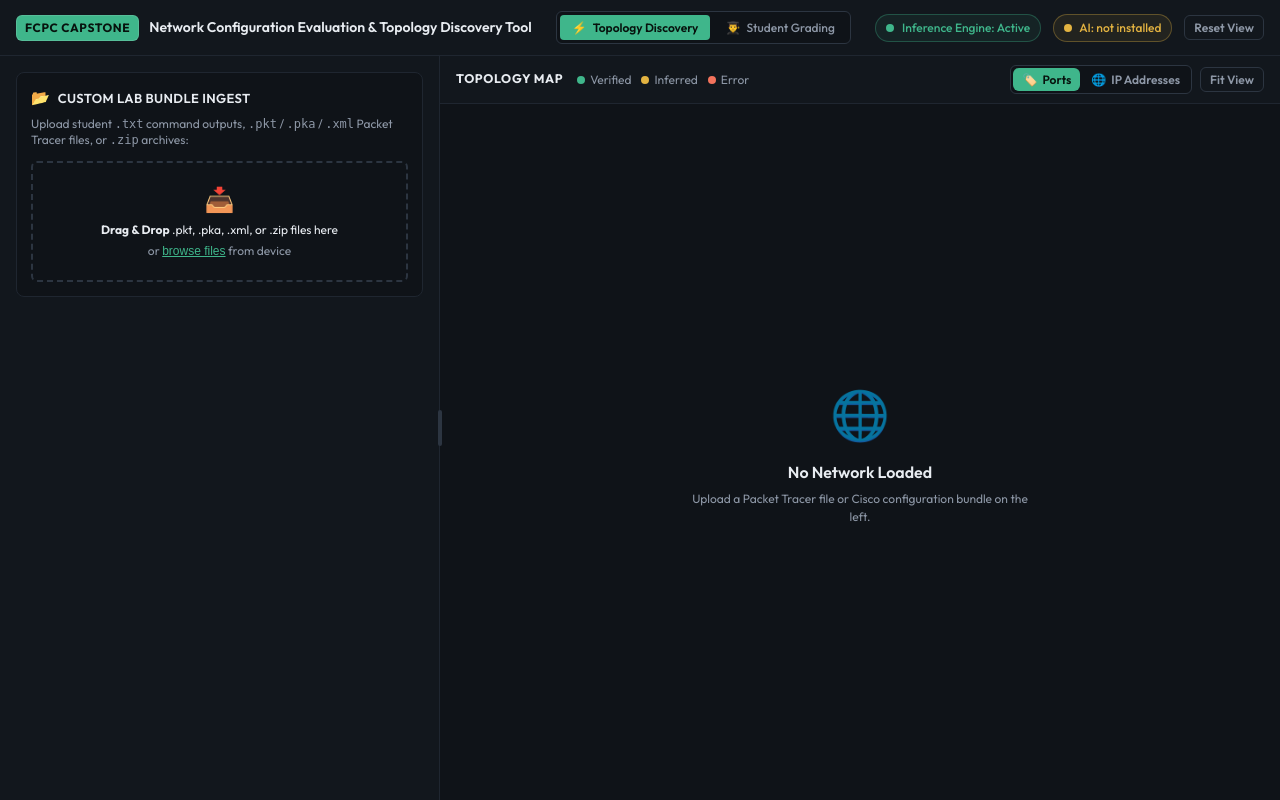
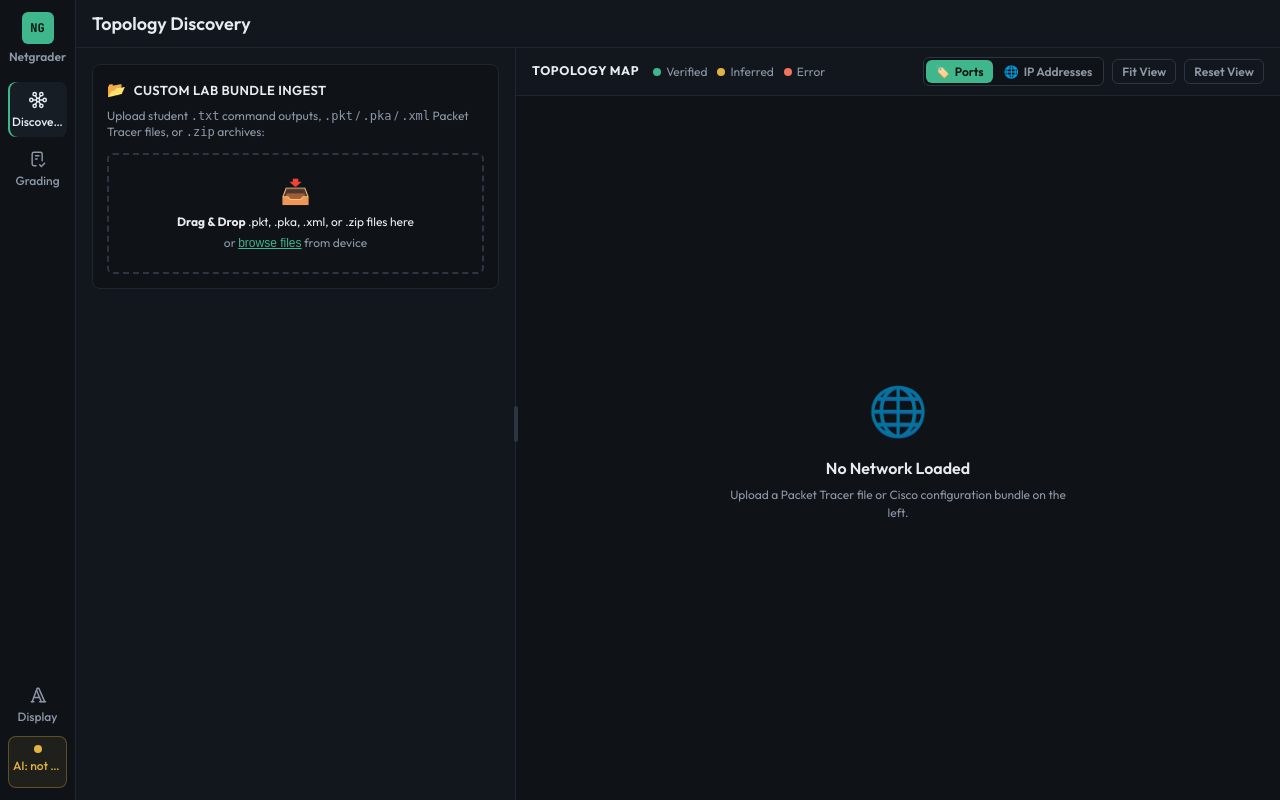
Before and after one commit to Aldrinerd/Netgrader, a FastAPI app: template templates/base.html in a window 1280 px wide. Run offline with FastAPI, Linux system fonts and the light colour scheme; the template is opened without the code that fills it, so the values that code supplies are empty; parts of the project's set-up code (start-up, migrations or seed data) failed here and were passed over.

Commit message:
feat(shell): left rail, context bar and Display menu
The top tab bar becomes a labelled left rail (Discovery, Instructor, Grading, then Display and AI status), with the screen name in a context bar. The Display menu sets text size, theme, contrast and motion through window.NetgraderDisplay. Reset View moves into the map toolbar, and the pulsing status dot is gone. Mode switching is unchanged: rail items keep the mode-tab-btn class and data-mode.

Co-Authored-By: Claude Sonnet 5.5 <noreply@anthropic.com>

```diff
--- /dev/null
+++ b/static/css/layouts/shell.css
@@ -0,0 +1,84 @@
+/* static/css/layouts/shell.css -- rail, context bar, Display menu, icon base. */
+
+.icon { width: 1.125rem; height: 1.125rem; flex: none; vertical-align: -0.2em; }
+
+.app-layout {
+    display: grid;
+    grid-template-columns: var(--rail-width) minmax(0, 1fr);
+    height: 100vh;
+    background: var(--surface-base);
+    color: var(--text);
+}
+.app-main {
+    display: grid;
+    grid-template-rows: var(--context-height) minmax(0, 1fr);
+    min-width: 0;
+    min-height: 0;
+}
+
+.rail {
+    position: relative;
+    display: flex;
+    flex-direction: column;
+    gap: 0.25rem;
+    padding: 0.75rem 0.5rem;
+    background: var(--surface-sunken);
+    border-right: 1px solid var(--line);
+    min-height: 0;
+}
+.rail-brand { display: flex; flex-direction: column; align-items: center; gap: 0.25rem; margin-bottom: 0.75rem; }
+.rail-mark {
+    width: 2rem; height: 2rem; border-radius: var(--radius-sm);
+    display: grid; place-items: center;
+    background: var(--accent); color: var(--on-accent);
+    font: 600 var(--text-xs) var(--font-mono);
+}
+.rail-brand-name { font-size: var(--text-xs); font-weight: 600; color: var(--text-muted); }
+.rail-items { display: flex; flex-direction: column; gap: 0.25rem; }
+.rail-footer { margin-top: auto; display: flex; flex-direction: column; gap: 0.25rem; }
+.rail-item {
+    display: flex; flex-direction: column; align-items: center; gap: 0.25rem;
+    width: 100%; min-height: 3.25rem; padding: 0.5rem 0.25rem;
+    border: 0; border-radius: var(--radius-md);
+    background: transparent; color: var(--text-muted);
+    font: 500 var(--text-xs) var(--font-main);
+    cursor: pointer;
+}
+.rail-item .icon { width: 1.25rem; height: 1.25rem; }
+.rail-item:hover { background: var(--tint-neutral-mid); color: var(--text); }
+.rail-item.active { background: var(--surface-raised); color: var(--text); box-shadow: inset 2px 0 0 var(--accent); }
+.rail-item:focus-visible, .display-menu input:focus-visible { outline: 2px solid var(--focus-ring); outline-offset: 2px; }
+:root[data-contrast="high"] .rail-item:focus-visible { outline-width: 3px; }
+.rail-label { max-width: 100%; overflow: hidden; text-overflow: ellipsis; white-space: nowrap; }
+
+.context-bar {
+    display: flex; align-items: center; gap: 1rem;
+    padding: 0 1rem;
+    border-bottom: 1px solid var(--line);
+    background: var(--surface);
+    min-width: 0;
+}
+.context-title {
+    margin: 0; font-size: var(--text-lg); font-weight: 600;
+    overflow: hidden; text-overflow: ellipsis; white-space: nowrap;
+}
+
+.display-menu {
+    position: absolute;
+    left: calc(100% + 0.5rem);
+    bottom: 0.75rem;
+    z-index: 50;
+    width: 16rem;
+    padding: 0.75rem;
+    background: var(--surface-raised);
+    border: 1px solid var(--line-strong);
+    border-radius: var(--radius-md);
+    box-shadow: var(--shadow-pop);
+    color: var(--text);
+}
+.display-menu[hidden] { display: none; }
+.display-menu fieldset { border: 0; margin: 0 0 0.75rem; padding: 0; }
+.display-menu fieldset:last-child { margin-bottom: 0; }
+.display-menu legend { font-size: var(--text-xs); font-weight: 600; color: var(--text-muted); margin-bottom: 0.25rem; }
+.display-menu label { display: flex; align-items: center; gap: 0.5rem; padding: 0.25rem 0; font-size: var(--text-sm); cursor: pointer; }
+.display-hint { color: var(--text-muted); font-size: var(--text-xs); }
--- a/static/css/legacy.css
+++ b/static/css/legacy.css
@@ -31,139 +31,14 @@ html, body {
     background: var(--text-muted);
 }
 
-/* App Layout */
-.app-layout {
-    display: flex;
-    flex-direction: column;
-    height: 100vh;
-    height: 100dvh;
-    width: 100vw;
-    overflow: hidden;
-}
-
-/* Top Navbar */
-.navbar {
-    height: 56px;
-    min-height: 56px;
-    max-height: 56px;
-    flex-shrink: 0;
-    background-color: var(--bg-surface);
-    border-bottom: 1px solid var(--border-color);
-    display: flex;
-    align-items: center;
-    justify-content: space-between;
-    padding: 0 16px;
-    gap: 14px;
-    z-index: 100;
-}
-
-.brand-section {
-    display: flex;
-    align-items: center;
-    gap: 10px;
-    min-width: 0;
-    flex-shrink: 1;
-}
-
-.brand-badge {
-    background: var(--accent);
-    color: var(--on-accent);
-    font-size: 0.75rem;
-    font-weight: 700;
-    letter-spacing: 0.05em;
-    padding: 3px 8px;
-    border-radius: var(--radius-sm);
-    border: 1px solid var(--tint-neutral-strong);
-    flex-shrink: 0;
-}
-
-.app-title {
-    font-size: 0.875rem;
-    font-weight: 600;
-    color: var(--text-primary);
-    white-space: nowrap;
-    overflow: hidden;
-    text-overflow: ellipsis;
-}
-
-/* Mode Navigation Switcher */
-.main-mode-switcher {
-    display: flex;
-    align-items: center;
-    background-color: var(--bg-surface-subtle);
-    border: 1px solid var(--border-highlight);
-    border-radius: var(--radius-sm);
-    padding: 3px;
-    gap: 3px;
-}
-
-.mode-tab-btn {
-    background: transparent;
-    border: none;
-    color: var(--text-secondary);
-    padding: 5px 12px;
-    border-radius: 4px;
-    font-family: var(--font-main);
-    font-size: 0.75rem;
-    font-weight: 500;
-    display: inline-flex;
-    align-items: center;
-    gap: 6px;
-    cursor: pointer;
-    transition: all 0.2s ease;
-    user-select: none;
-    white-space: nowrap;
-}
-
-.mode-tab-btn:hover {
-    color: var(--text-primary);
-    background-color: var(--tint-neutral-mid);
-}
-
-.mode-tab-btn.active {
-    background: var(--accent-blue);
-    color: var(--on-accent);
-    font-weight: 600;
-    box-shadow: none;
-}
-
-.nav-controls {
-    display: flex;
-    align-items: center;
-    gap: 12px;
-}
-
-.system-status-indicator {
-    display: flex;
-    align-items: center;
-    gap: 8px;
-    background-color: var(--tint-ok-weak);
-    border: 1px solid var(--tint-ok-strong);
-    padding: 4px 10px;
-    border-radius: 20px;
-    font-size: 0.75rem;
-    font-weight: 500;
-    color: var(--accent-green);
-    white-space: nowrap;
-}
-
-.status-dot {
-    width: 8px;
-    height: 8px;
+.loading-spinner {
+    width: 1.5rem; height: 1.5rem; margin: 0 auto 0.75rem;
+    border: 2px solid var(--line-strong);
+    border-top-color: var(--accent);
     border-radius: 50%;
-    background-color: var(--accent-green);
-}
-
-.status-dot.pulsing {
-    box-shadow: none;
-    animation: pulse 2s infinite;
-}
-
-@keyframes pulse {
-    0% { box-shadow: none; }
-    70% { box-shadow: none; }
-    100% { box-shadow: none; }
-}
+    animation: spin 0.8s linear infinite;
+}
+@keyframes spin { to { transform: rotate(360deg); } }
 
 /* Workspace Layout */
 .workspace-grid {
@@ -171,8 +46,7 @@ html, body {
     flex-direction: row;
     flex: 1;
     min-height: 0;
-    height: calc(100vh - 56px);
-    height: calc(100dvh - 56px);
+    height: 100%;
     width: 100%;
     overflow: hidden;
     position: relative;
@@ -1810,10 +1684,11 @@ html, body {
    ============================================================ */
 .ai-status-indicator {
     display: flex;
-    align-items: center;
-    gap: 7px;
-    padding: 4px 10px;
-    border-radius: 20px;
+    flex-direction: column;
+    align-items: center;
+    gap: 0.25rem;
+    padding: 0.5rem 0.25rem;
+    border-radius: var(--radius-md);
     font: inherit;
     font-size: 0.75rem;
     font-weight: 500;
--- a/static/js/legacy/app.js
+++ b/static/js/legacy/app.js
@@ -23,7 +23,7 @@ export function initLegacyApp() {
     const emptyStateTitle = document.getElementById('empty-state-title');
     const emptyStateDesc = document.getElementById('empty-state-desc');
     const canvasMainTitle = document.getElementById('canvas-main-title');
-    const engineStatusLabel = document.getElementById('engine-status-label');
+    const contextTitle = document.getElementById('context-title');
     const diagnosticDrawer = document.getElementById('diagnostic-drawer');
     const closeDrawerBtn = document.getElementById('close-drawer-btn');
     const drawerTitle = document.getElementById('drawer-title');
@@ -122,6 +122,9 @@ export function initLegacyApp() {
     function switchMode(mode) {
         currentMode = mode;
         modeTabs.forEach(t => t.classList.toggle('active', t.getAttribute('data-mode') === mode));
+        modeTabs.forEach(t => t.setAttribute('aria-current', t.getAttribute('data-mode') === mode ? 'page' : 'false'));
+        const titles = { visualizer: 'Topology Discovery', teacher: 'Instructor Studio', student: 'Student Grading' };
+        if (contextTitle) contextTitle.textContent = titles[mode] || '';
 
         Object.entries(modePanels).forEach(([mKey, panel]) => {
             if (panel) panel.classList.toggle('active', mKey === mode);
@@ -129,13 +132,10 @@ export function initLegacyApp() {
 
         if (mode === 'visualizer') {
             if (canvasMainTitle) canvasMainTitle.textContent = 'Topology Discovery';
-            if (engineStatusLabel) engineStatusLabel.textContent = 'Inference Engine: Active';
         } else if (mode === 'teacher') {
             if (canvasMainTitle) canvasMainTitle.textContent = 'Reference Topology Studio';
-            if (engineStatusLabel) engineStatusLabel.textContent = 'Teacher Studio: Ready';
         } else if (mode === 'student') {
             if (canvasMainTitle) canvasMainTitle.textContent = 'Student Evaluation View';
-            if (engineStatusLabel) engineStatusLabel.textContent = 'Evaluation Engine: Ready';
         }
         if (pendingOperations === 0) applyEmptyStateText(mode);
     }
@@ -1108,7 +1108,7 @@ export function initLegacyApp() {
         pendingOperations++;
         emptyState.dataset.panelState = 'loading';
         emptyState.style.display = 'block';
-        emptyState.innerHTML = `<div class="status-dot pulsing" style="width:24px;height:24px;margin:0 auto 12px;"></div><p>${escapeHtml(msg)}</p>`;
+        emptyState.innerHTML = `<div class="loading-spinner" aria-hidden="true"></div><p>${escapeHtml(msg)}</p>`;
     }
 
     // Lets a handler put its own message in the panel and keep it: hideLoading()
--- a/static/js/main.js
+++ b/static/js/main.js
@@ -2,8 +2,10 @@
 // Entry point. Loaded as a module from /assets/<version>/js/main.js, so every
 // relative import below is versioned too.
 import { initLegacyApp } from './legacy/app.js';
+import { initDisplayMenu } from './shell/display-menu.js';
 
 // Read by boot-check.js. Runs only if every import above parsed and loaded.
 window.__netgraderBooted = true;
 
 initLegacyApp();
+initDisplayMenu(document.getElementById('display-menu-btn'), document.getElementById('display-menu'));
--- /dev/null
+++ b/static/js/shell/display-menu.js
@@ -0,0 +1,40 @@
+// static/js/shell/display-menu.js
+// The Display settings popover in the rail. Settings logic lives in
+// display-boot.js (window.NetgraderDisplay); this only drives the form.
+export function initDisplayMenu(button, panel, display = window.NetgraderDisplay) {
+    if (!button || !panel || !display) return;
+
+    const sync = () => {
+        const settings = display.load();
+        for (const [key, value] of Object.entries(settings)) {
+            const input = panel.querySelector(`input[name="${key}"][value="${value}"]`);
+            if (input) input.checked = true;
+        }
+    };
+    const open = () => {
+        sync();
+        panel.hidden = false;
+        button.setAttribute('aria-expanded', 'true');
+        (panel.querySelector('input:checked') || panel.querySelector('input'))?.focus();
+    };
+    const close = (returnFocus = true) => {
+        panel.hidden = true;
+        button.setAttribute('aria-expanded', 'false');
+        if (returnFocus) button.focus();
+    };
+
+    button.addEventListener('click', () => (panel.hidden ? open() : close()));
+    panel.addEventListener('change', (event) => {
+        const input = event.target;
+        if (!(input instanceof HTMLInputElement) || input.type !== 'radio') return;
+        const next = { ...display.load(), [input.name]: input.value };
+        display.save(next);
+        display.apply(next);
+    });
+    panel.addEventListener('keydown', (event) => {
+        if (event.key === 'Escape') { event.stopPropagation(); close(); }
+    });
+    document.addEventListener('click', (event) => {
+        if (!panel.hidden && !panel.contains(event.target) && !button.contains(event.target)) close(false);
+    });
+}
--- a/templates/base.html
+++ b/templates/base.html
@@ -10,11 +10,14 @@
     <!-- Fonts are served locally so the tool works with no internet access. -->
     <link rel="stylesheet" href="/static/css/fonts.css?v={{ asset_version }}">
     <link rel="stylesheet" href="/static/css/tokens.css?v={{ asset_version }}">
+    <link rel="stylesheet" href="/static/css/layouts/shell.css?v={{ asset_version }}">
     <link rel="stylesheet" href="/static/css/legacy.css?v={{ asset_version }}">
 </head>
 <body class="dark-theme">
     <div class="app-layout">
-        {% include "partials/navbar.html" %}
+        {% include "partials/rail.html" %}
+        <div class="app-main">
+            {% include "partials/context_bar.html" %}
 
         <!-- Main Workspace -->
         <main class="workspace-grid" id="workspace-grid">
@@ -38,6 +41,7 @@
 
         {% include "partials/visualizer.html" %}
         </main>
+        </div>
     </div>
 
     <!-- Toast Notification Overlay -->
--- /dev/null
+++ b/templates/partials/context_bar.html
@@ -0,0 +1,3 @@
+<header class="context-bar">
+    <h1 class="context-title" id="context-title">Topology Discovery</h1>
+</header>
--- /dev/null
+++ b/templates/partials/display_menu.html
@@ -0,0 +1,25 @@
+<div class="display-menu" id="display-menu" role="dialog" aria-label="Display settings" hidden>
+    <fieldset>
+        <legend>Text size</legend>
+        <label><input type="radio" name="textSize" value="sm"> Small</label>
+        <label><input type="radio" name="textSize" value="md"> Default</label>
+        <label><input type="radio" name="textSize" value="lg"> Large</label>
+        <label><input type="radio" name="textSize" value="xl"> Extra large</label>
+    </fieldset>
+    <fieldset>
+        <legend>Theme</legend>
+        <label><input type="radio" name="theme" value="dark"> Dark</label>
+        <label><input type="radio" name="theme" value="light"> Light <span class="display-hint">easier to read on projectors</span></label>
+        <label><input type="radio" name="theme" value="system"> Follow system</label>
+    </fieldset>
+    <fieldset>
+        <legend>Contrast</legend>
+        <label><input type="radio" name="contrast" value="standard"> Standard</label>
+        <label><input type="radio" name="contrast" value="high"> High</label>
+    </fieldset>
+    <fieldset>
+        <legend>Motion</legend>
+        <label><input type="radio" name="motion" value="system"> Follow system</label>
+        <label><input type="radio" name="motion" value="reduce"> Reduce</label>
+    </fieldset>
+</div>
--- a/templates/partials/navbar.html
+++ /dev/null
@@ -1,39 +0,0 @@
-        <!-- Top Navigation Bar -->
-        <header class="navbar">
-            <div class="brand-section">
-                <div class="brand-badge">FCPC CAPSTONE</div>
-                <h1 class="app-title">Network Configuration Evaluation & Topology Discovery Tool</h1>
-            </div>
-
-            <!-- Main Mode Navigation Switcher -->
-            <nav class="main-mode-switcher" aria-label="Application Modes">
-                <button id="nav-mode-visualizer" class="mode-tab-btn active" data-mode="visualizer">
-                    <span class="mode-icon">⚡</span>
-                    <span class="mode-text">Topology Discovery</span>
-                </button>
-                {% if is_instructor %}
-                <!-- Rendered only for the computer running the server (see is_instructor in src/app.py). -->
-                <button id="nav-mode-teacher" class="mode-tab-btn" data-mode="teacher">
-                    <span class="mode-icon">👨‍🏫</span>
-                    <span class="mode-text">Instructor Studio</span>
-                </button>
-                {% endif %}
-                <button id="nav-mode-student" class="mode-tab-btn" data-mode="student">
-                    <span class="mode-icon">👨‍🎓</span>
-                    <span class="mode-text">Student Grading</span>
-                </button>
-            </nav>
-
-            <div class="nav-controls">
-                <div class="system-status-indicator">
-                    <span class="status-dot pulsing"></span>
-                    <span class="status-label" id="engine-status-label">Inference Engine: Active</span>
-                </div>
-                <!-- Whether the local AI model is reachable. Filled by legacy/app.js from /api/llm/status. -->
-                <button type="button" id="ai-status" class="ai-status-indicator" data-state="checking" title="Checking the local AI model...">
-                    <span class="ai-status-dot"></span>
-                    <span class="ai-status-label" id="ai-status-label">AI: checking</span>
-                </button>
-                <button id="reset-btn" class="btn btn-outline btn-sm" title="Clear current workspace">Reset View</button>
-            </div>
-        </header>
--- /dev/null
+++ b/templates/partials/rail.html
@@ -0,0 +1,35 @@
+<nav class="rail" aria-label="Main">
+    <div class="rail-brand">
+        <span class="rail-mark" aria-hidden="true">NG</span>
+        <span class="rail-brand-name">Netgrader</span>
+    </div>
+    <div class="rail-items">
+        <button type="button" id="nav-mode-visualizer" class="rail-item mode-tab-btn active" data-mode="visualizer" aria-current="page">
+            <svg class="icon" aria-hidden="true"><use href="/static/icons/sprite.svg?v={{ asset_version }}#topology"></use></svg>
+            <span class="rail-label">Discovery</span>
+        </button>
+        {% if is_instructor %}
+        <!-- Rendered only for the computer running the server (see is_instructor in src/app.py). -->
+        <button type="button" id="nav-mode-teacher" class="rail-item mode-tab-btn" data-mode="teacher" aria-current="false">
+            <svg class="icon" aria-hidden="true"><use href="/static/icons/sprite.svg?v={{ asset_version }}#instructor"></use></svg>
+            <span class="rail-label">Instructor</span>
+        </button>
+        {% endif %}
+        <button type="button" id="nav-mode-student" class="rail-item mode-tab-btn" data-mode="student" aria-current="false">
+            <svg class="icon" aria-hidden="true"><use href="/static/icons/sprite.svg?v={{ asset_version }}#grading"></use></svg>
+            <span class="rail-label">Grading</span>
+        </button>
+    </div>
+    <div class="rail-footer">
+        <button type="button" id="display-menu-btn" class="rail-item" aria-haspopup="dialog" aria-controls="display-menu" aria-expanded="false">
+            <svg class="icon" aria-hidden="true"><use href="/static/icons/sprite.svg?v={{ asset_version }}#display"></use></svg>
+            <span class="rail-label">Display</span>
+        </button>
+        <!-- Whether the local AI model is reachable. Filled by legacy/app.js from /api/llm/status. -->
+        <button type="button" id="ai-status" class="rail-item ai-status-indicator" data-state="checking" title="Checking the local AI model...">
+            <span class="ai-status-dot" aria-hidden="true"></span>
+            <span class="rail-label" id="ai-status-label">AI: checking</span>
+        </button>
+    </div>
+    {% include "partials/display_menu.html" %}
+</nav>
--- a/templates/partials/visualizer.html
+++ b/templates/partials/visualizer.html
@@ -21,6 +21,7 @@
                             </button>
                         </div>
                         <button id="zoom-fit-btn" class="btn btn-sm btn-outline">Fit View</button>
+                        <button id="reset-btn" class="btn btn-sm btn-outline" title="Clear current workspace">Reset View</button>
                     </div>
                 </div>
 
```
Also changed, not shown: tests/test_app.py (+1 -1 lines), tests/test_e2e_live_server.py (+1 -1 lines), tests/test_shell.py (added, +55 -0 lines).
